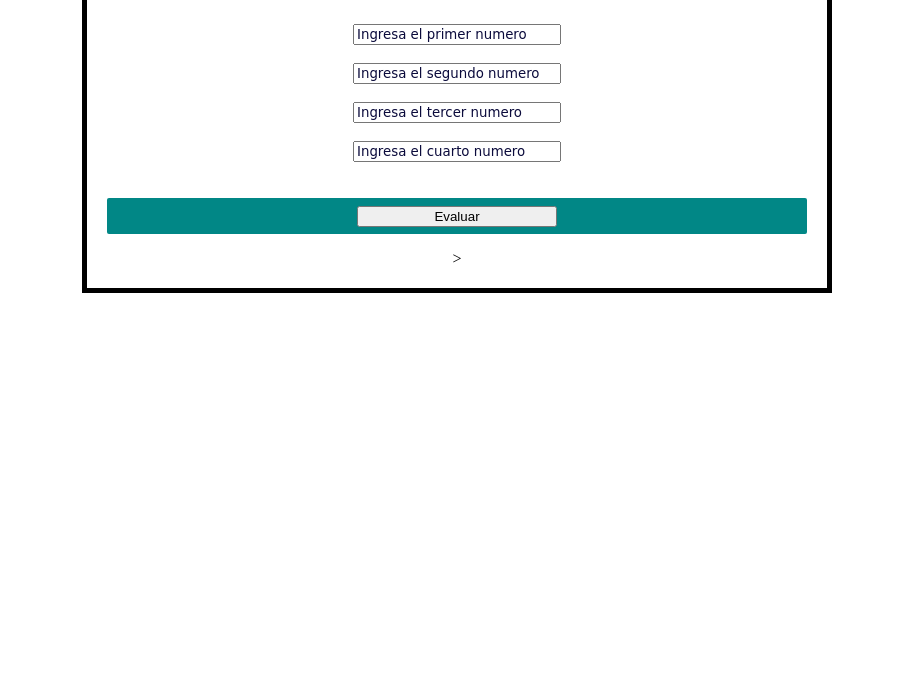
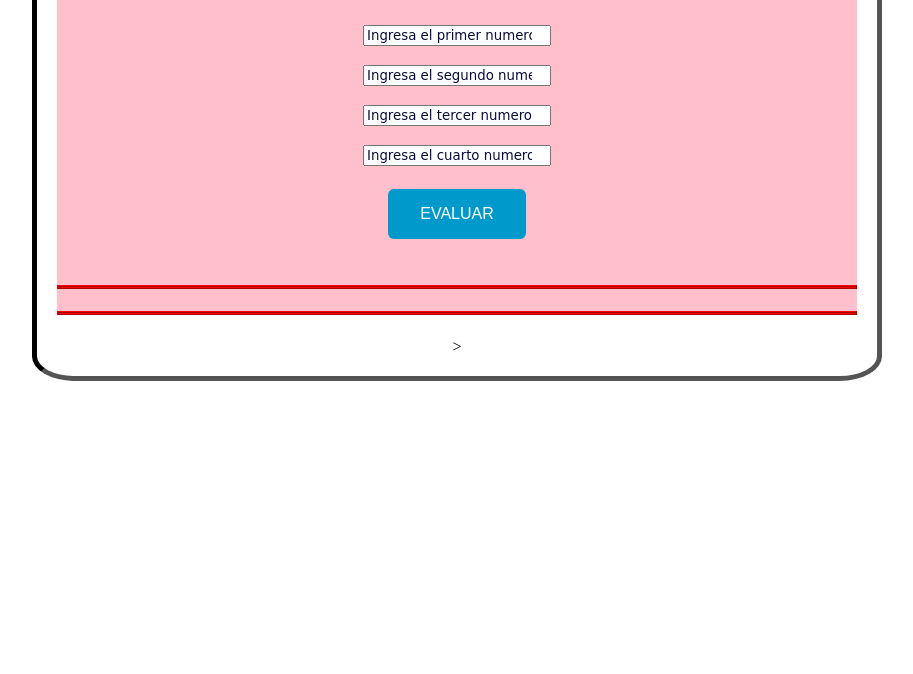
Before and after one commit to Anama1127/M2U2AnaMariaCamacho, a plain HTML site: page Ejercicio2/index2.html in a window 1280 px wide. Shown: the part 126-800 px from the top of the page, without its empty margins (183-1096 px from the left). Drawn offline with Linux system fonts and the light colour scheme; files whose address does not match are found by name.

Commit message:
actualizacion estilo

```diff
--- a/Ejercicio2/index2.css
+++ b/Ejercicio2/index2.css
@@ -1,29 +1,27 @@
 body {
-    width: 700px;
+    width: 800px;
     margin: 10px auto;
     padding: 0px 20px 20px 20px;
-    border: 5px solid black;
+    border: 5px inset black;
     text-align: center;
+    border-radius: 5%;
+}
+
+
+p{
+    border: 2px ridge red;
+    font-size: 0.6cm;
+    color: rgb(12, 12, 63);
+    font-family: negrita;
+    background-color: orange;
 }
 
 .Actividad {
+    background-color: pink;
     font-family: cursive, negrita;
     font: sans-sherif;
     color: blue;
 }
-
-.boton {
-    padding: 0 16px;
-    border-radius: 2px;
-    background-color: #018786;
-    height: 36px;
-    line-height: 2.25rem;
-    font-family: Roboto, sans-serif;
-    font-size: 0.875rem;
-    font-weight: 500;
-    letter-spacing: 0.06em;
-    text-transform: uppercase;
-    }
 
 ::placeholder{
     font-family: cursive;
--- a/Ejercicio2/index2.html
+++ b/Ejercicio2/index2.html
@@ -5,39 +5,38 @@
     <meta http-equiv="X-UA-Compatible" content="IE=edge">
     <meta name="viewport" content="width=device-width, initial-scale=1.0">
     <title>Algoritmo Ejercicio 2</title>
-    <link href="C:\Users\GERMAN\OneDrive\Documents\diplomado FIMLM\ENTREGABLE M2U2\M2U2AnaMariaCamacho\Ejercicio2\index2.css" rel="stylesheet" type="text/css"/>
+    <link href="C:\Users\GERMAN\OneDrive\Documents\diplomado_FIMLM\ENTREGABLE_M2U2\M2U2AnaMariaCamacho\Ejercicio2\index2.css" rel="stylesheet" type="text/css"/>
 </head>
 <body>
     <br>
     <br>
     <div class="Actividad">
     <h1>Digita los numeros a evaluar:</h1>
-    </div>
 
     <br>
     <div class="Input">
-    <input id="numero1" type="number" style="width : 200px" value="" placeholder="Ingresa el primer numero">
+    <input id="numero1" type="number" style="width : 180px" value="" placeholder="Ingresa el primer numero">
     <br>
     <br>
-    <input id="numero2" type="number" style="width : 200px" value="" placeholder="Ingresa el segundo numero">
+    <input id="numero2" type="number" style="width : 180px" value="" placeholder="Ingresa el segundo numero">
     <br>
     <br>
-    <input id="numero3" type="number" style="width : 200px" value="" placeholder="Ingresa el tercer numero">
+    <input id="numero3" type="number" style="width : 180px" value="" placeholder="Ingresa el tercer numero">
     <br>
     <br>
-    <input id="numero4" type="number" style="width : 200px" value="" placeholder="Ingresa el cuarto numero">
+    <input id="numero4" type="number" style="width : 180px" value="" placeholder="Ingresa el cuarto numero">
     </div>
     <br>
+    <div class="boton">
+    <input type="button" id="boton" style= "color: #0099CC; background: #0099CC ;border: 2px solid #0099CC;border-radius: 6px;border: none;
+    color: white;padding: 16px 32px; text-align: center; display: inline-block; font-size: 16px; margin: 4px 2px; -webkit-transition-duration: 0.4s; transition-duration: 0.4s;cursor: pointer; text-decoration: none; text-transform: uppercase;" value="Evaluar">
+    </div>
     <br>
-    <div class="boton">
-    <input type="button" id="boton" style="width : 200px" value="Evaluar">
-    <br>
-    </div>
-    <div id="respuesta"></div>
+    <div id="respuestas"> </div>
     <p id="respuesta"></p>
     <p id="respuesta2"></p>
-
-    <script type="text/javascript" src="C:\Users\GERMAN\OneDrive\Documents\diplomado FIMLM\ENTREGABLE M2U2\M2U2AnaMariaCamacho\Ejercicio2\index2.js"></script>>
+</div>
+    <script type="text/javascript" src="C:\Users\GERMAN\OneDrive\Documents\diplomado_FIMLM\ENTREGABLE_M2U2\M2U2AnaMariaCamacho\Ejercicio2\index2.js"></script>>
 
 </body>
 </html>
```
Also changed, not shown: 1 other file.
